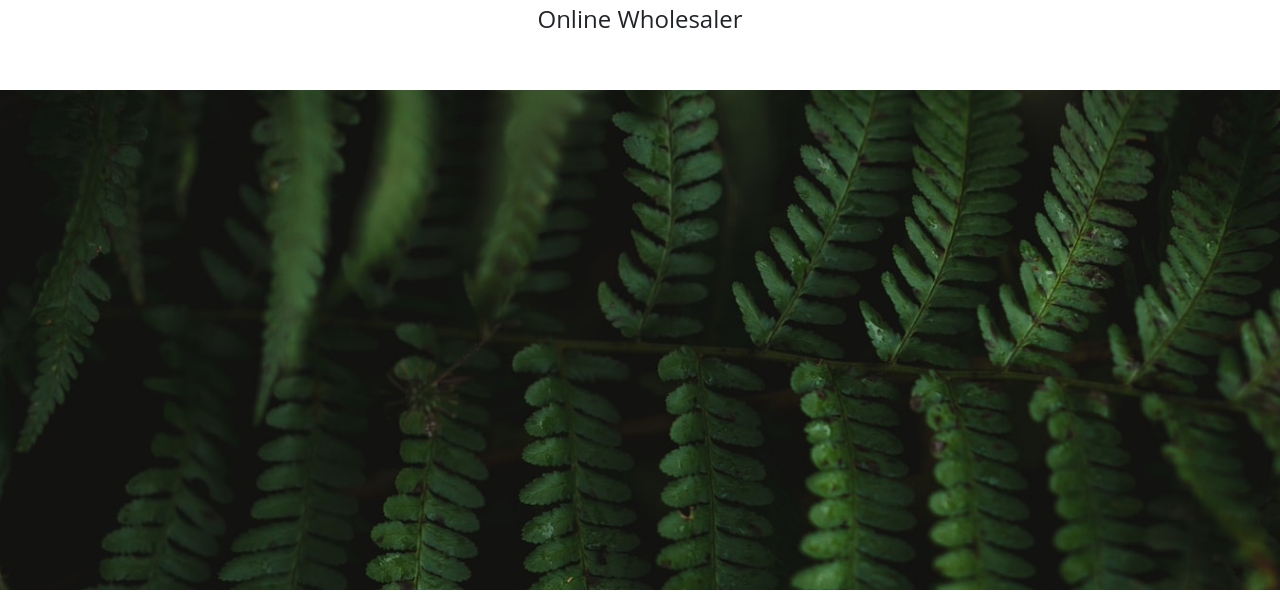
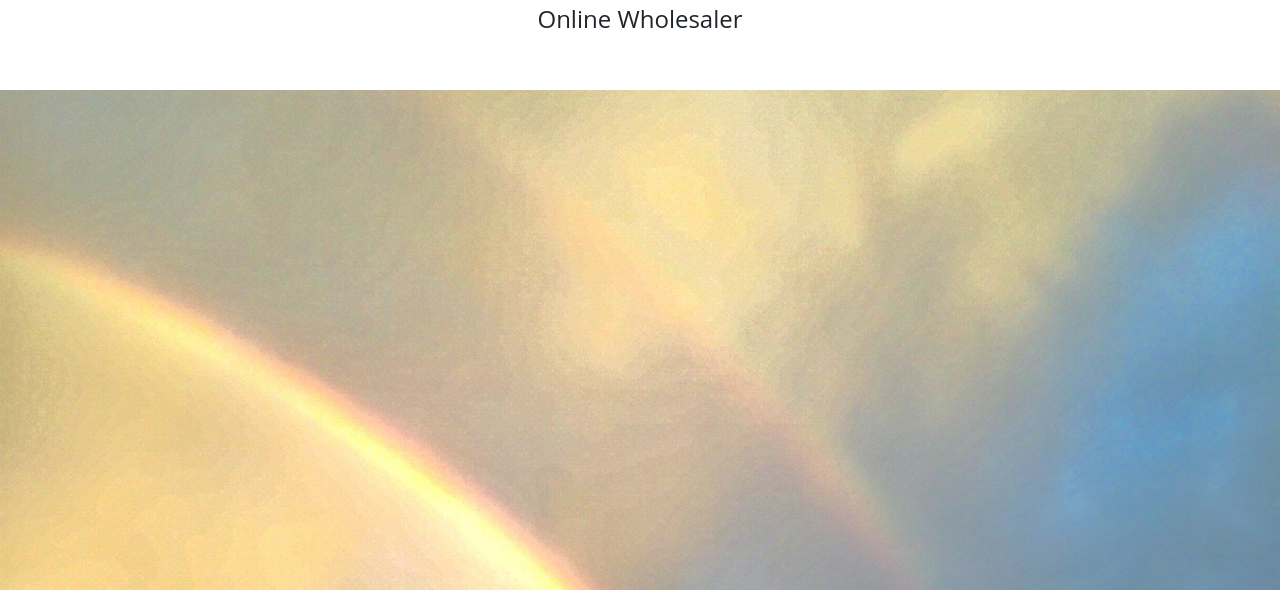
Before and after one commit to hagoodj/FSASllc, a website: page index.html in a window 1280 px wide. Shown: the part 203-800 px from the top of the page. Drawn offline with nearby package versions, Linux system fonts and the light colour scheme.

Commit message:
changed background image1 back to original

```diff
--- a/css/style.css
+++ b/css/style.css
@@ -14,7 +14,7 @@ html {
 }
 
 .parallax1 {
-    background-image: url('../img/leaf_background.jpg');
+    background-image: url('../img/background3.1.jpeg');
 
     height: 100%;
 
```
